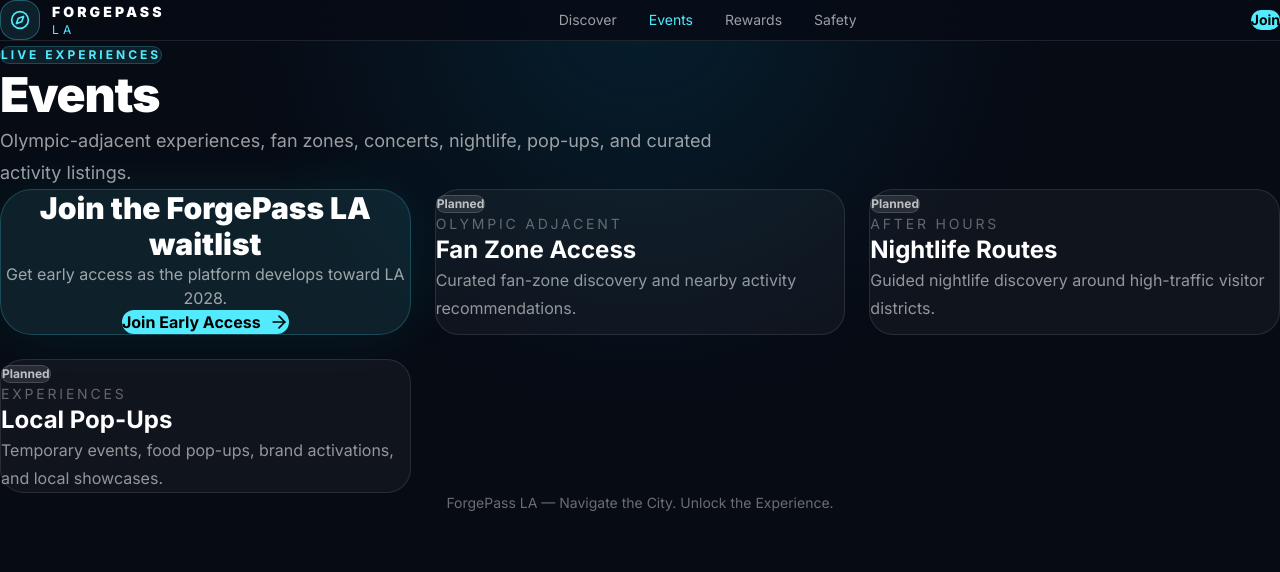
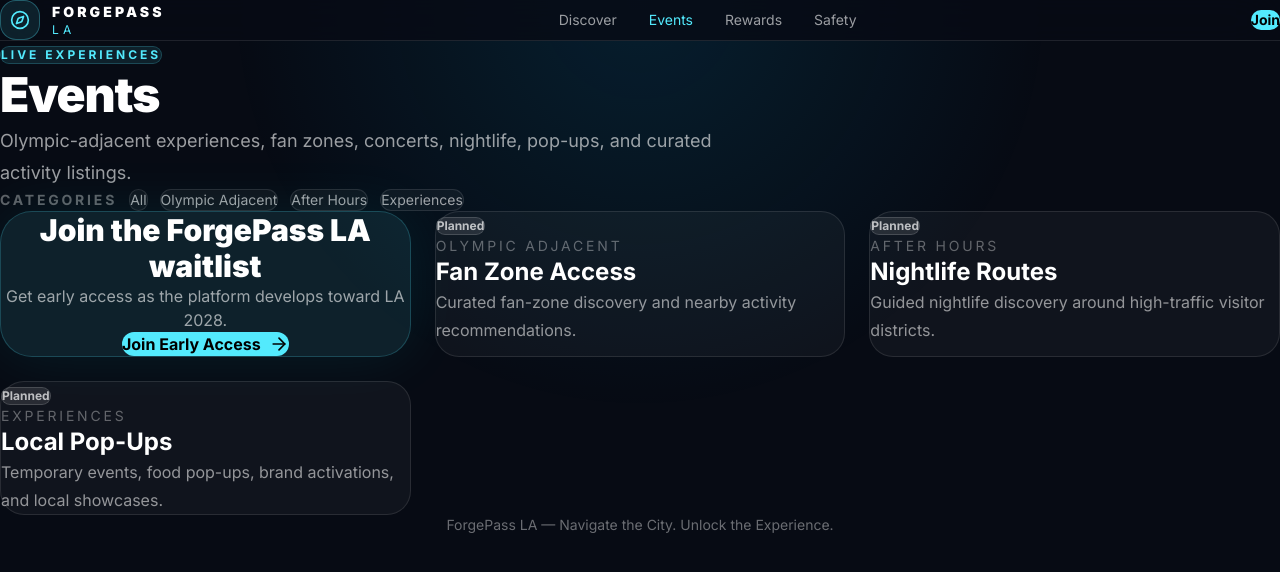
Before and after one commit to Oatskillua/forgepass-la, a React (Vite) app: page /events in a window 1280 px wide. Shown: the top 572 px of the page. Built offline with nearby package versions, Linux system fonts and the light colour scheme.

Commit message:
Add page filter controls

```diff
--- /dev/null
+++ b/src/components/PageFilters.jsx
@@ -0,0 +1,19 @@
+export default function PageFilters({ label = 'Filter', options = [] }) {
+  return (
+    <div className="mb-8 flex flex-wrap items-center gap-3">
+      <span className="text-sm font-bold uppercase tracking-[0.2em] text-white/35">
+        {label}
+      </span>
+
+      {options.map((option) => (
+        <button
+          key={option}
+          type="button"
+          className="rounded-full border border-white/10 bg-white/[0.04] px-4 py-2 text-sm text-white/60 transition hover:border-cyan-300/30 hover:text-cyan-300"
+        >
+          {option}
+        </button>
+      ))}
+    </div>
+  )
+}
--- a/src/pages/Discover.jsx
+++ b/src/pages/Discover.jsx
@@ -3,6 +3,7 @@ import InfoCard from '../components/InfoCard'
 import { discoverItems } from '../data/discoverItems'
 import PageCTA from '../components/PageCTA'
 import CardGrid from '../components/CardGrid'
+import PageFilters from '../components/PageFilters'
 
 export default function Discover() {
   return (
@@ -11,6 +12,10 @@ export default function Discover() {
       title="Discover LA"
       subtitle="Local discovery, neighborhoods, restaurants, nightlife, shopping districts, hidden gems, and curated city routes."
     >
+    <PageFilters
+  label="Categories"
+  options={['All', 'Neighborhood', 'Coastal Route', 'Entertainment']}
+/>
       <CardGrid>
         <PageCTA />
         {discoverItems.map((item) => (
--- a/src/pages/Events.jsx
+++ b/src/pages/Events.jsx
@@ -3,6 +3,7 @@ import InfoCard from '../components/InfoCard'
 import { eventItems } from '../data/eventItems'
 import PageCTA from '../components/PageCTA'
 import CardGrid from '../components/CardGrid'
+import PageFilters from '../components/PageFilters'
 
 export default function Events() {
   return (
@@ -11,6 +12,10 @@ export default function Events() {
       title="Events"
       subtitle="Olympic-adjacent experiences, fan zones, concerts, nightlife, pop-ups, and curated activity listings."
     >
+     <PageFilters
+  label="Categories"
+  options={['All', 'Olympic Adjacent', 'After Hours', 'Experiences']}
+/>
       <CardGrid>
        <PageCTA />
         {eventItems.map((item) => (
--- a/src/pages/Rewards.jsx
+++ b/src/pages/Rewards.jsx
@@ -3,6 +3,7 @@ import InfoCard from '../components/InfoCard'
 import { rewardItems } from '../data/rewardItems'
 import PageCTA from '../components/PageCTA'
 import CardGrid from '../components/CardGrid'
+import PageFilters from '../components/PageFilters'
 
 export default function Rewards() {
   return (
@@ -11,6 +12,10 @@ export default function Rewards() {
       title="Rewards"
       subtitle="XP, badges, city exploration rewards, early-access perks, merchant offers, and achievement systems."
     >
+     <PageFilters
+  label="Categories"
+  options={['All', 'Progression', 'Achievements', 'Offers']}
+/>
       <CardGrid>
        <PageCTA />
         {rewardItems.map((item) => (
--- a/src/pages/Safety.jsx
+++ b/src/pages/Safety.jsx
@@ -3,6 +3,7 @@ import InfoCard from '../components/InfoCard'
 import { safetyItems } from '../data/safetyItems'
 import PageCTA from '../components/PageCTA'
 import CardGrid from '../components/CardGrid'
+import PageFilters from '../components/PageFilters'
 
 export default function Safety() {
   return (
@@ -11,6 +12,10 @@ export default function Safety() {
       title="Safety"
       subtitle="Crowd awareness, alerts, safer navigation, transit visibility, and trusted experience signals."
     >
+     <PageFilters
+  label="Categories"
+  options={['All', 'Awareness', 'Mobility', 'Navigation']}
+/>
       <CardGrid>
         <PageCTA />
         {safetyItems.map((item) => (
```
